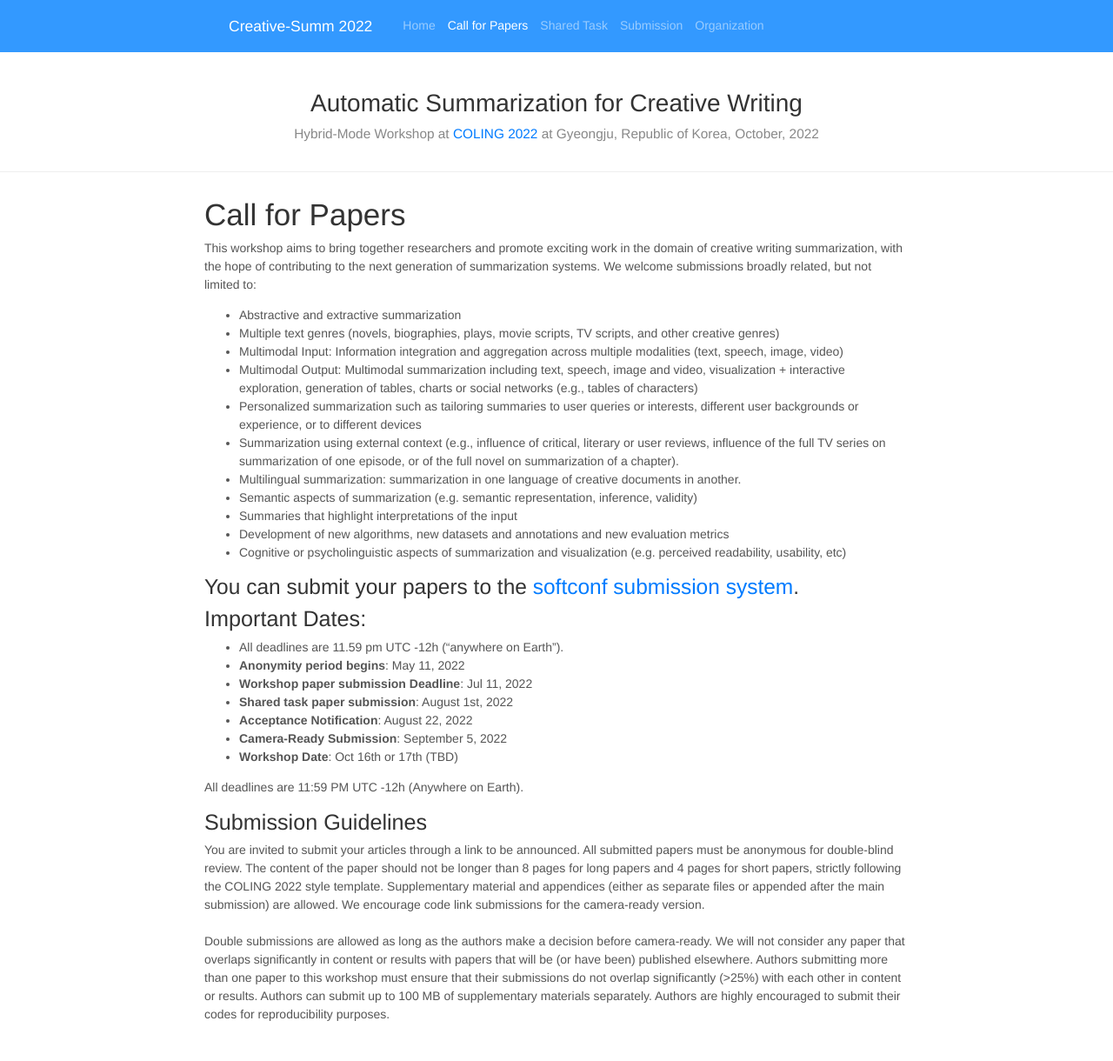
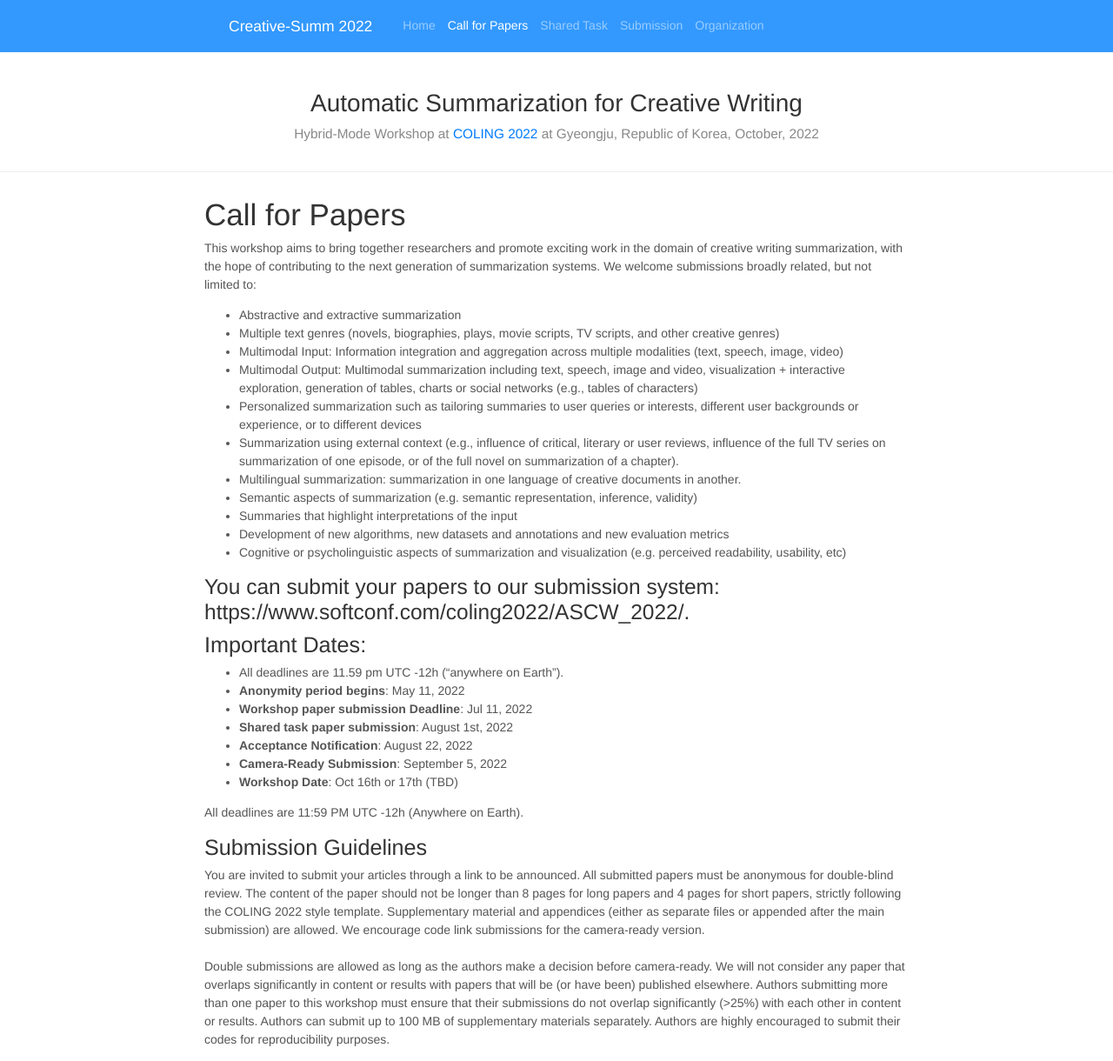
Before and after one commit to CreativeSumm/creativesumm.github.io, a Jekyll site: the page built from cfp.md, in a window 1280 px wide. Shown: the whole page at 87% size. Built offline with Jekyll 4.4.1, drawn with Linux system fonts in a browser that asks for light colours; nearby versions of some CDN libraries; before the commit the page ends 1191 px from its top, so only the background shows below that.

Commit message:
Update cfp.md

```diff
--- a/cfp.md
+++ b/cfp.md
@@ -27,7 +27,7 @@ This workshop aims to bring together researchers and promote exciting work in th
 - Development of new algorithms, new datasets and annotations and new evaluation metrics
 - Cognitive or psycholinguistic aspects of summarization and visualization (e.g. perceived readability, usability, etc)
 
-### You can submit your papers to the [softconf submission system](https://www.softconf.com/coling2022/ASCW_2022/).
+### You can submit your papers to our submission system: https://www.softconf.com/coling2022/ASCW_2022/.
 
 ## Important Dates:
 - All deadlines are 11.59 pm UTC -12h (“anywhere on Earth”).
```
